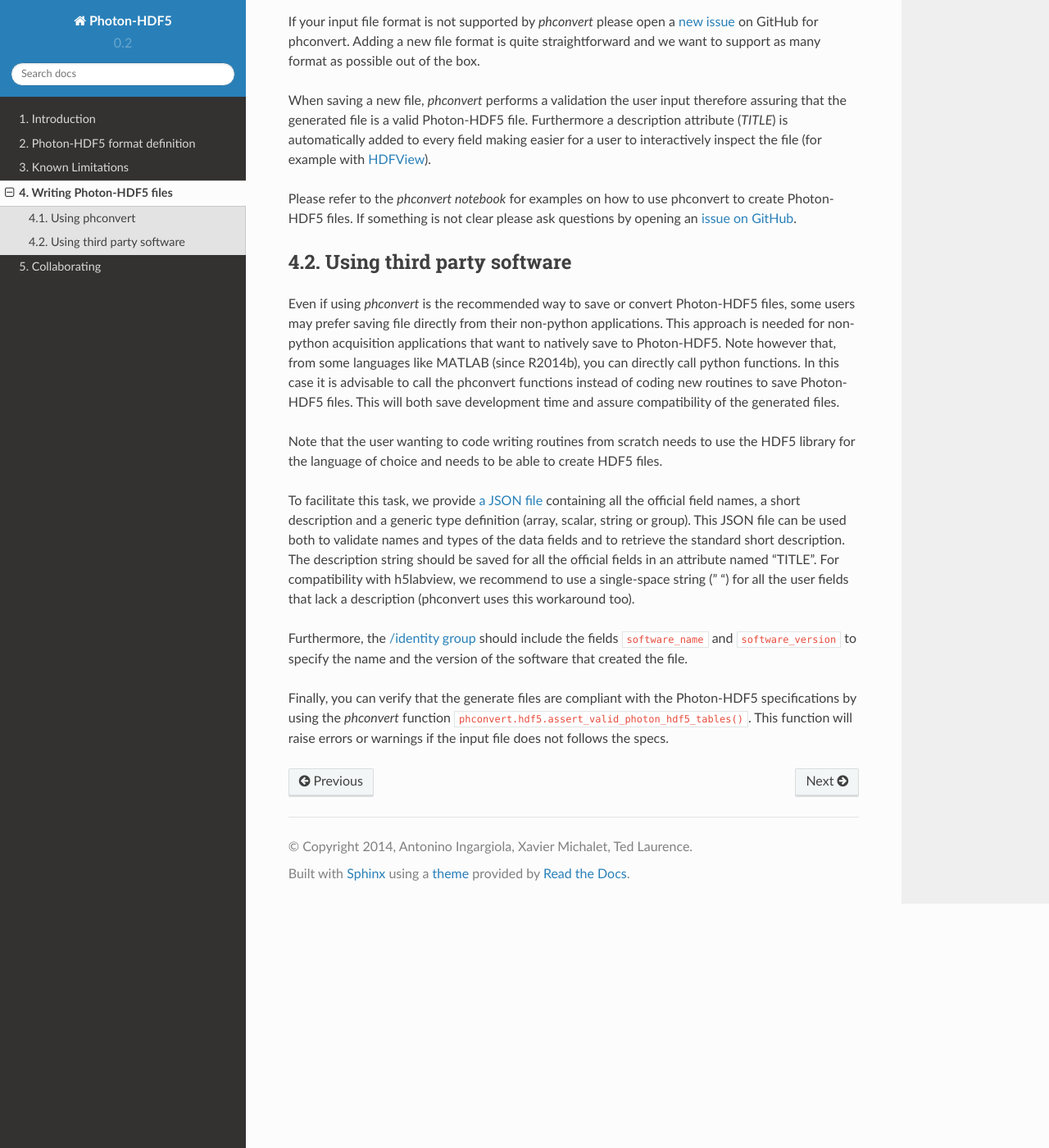
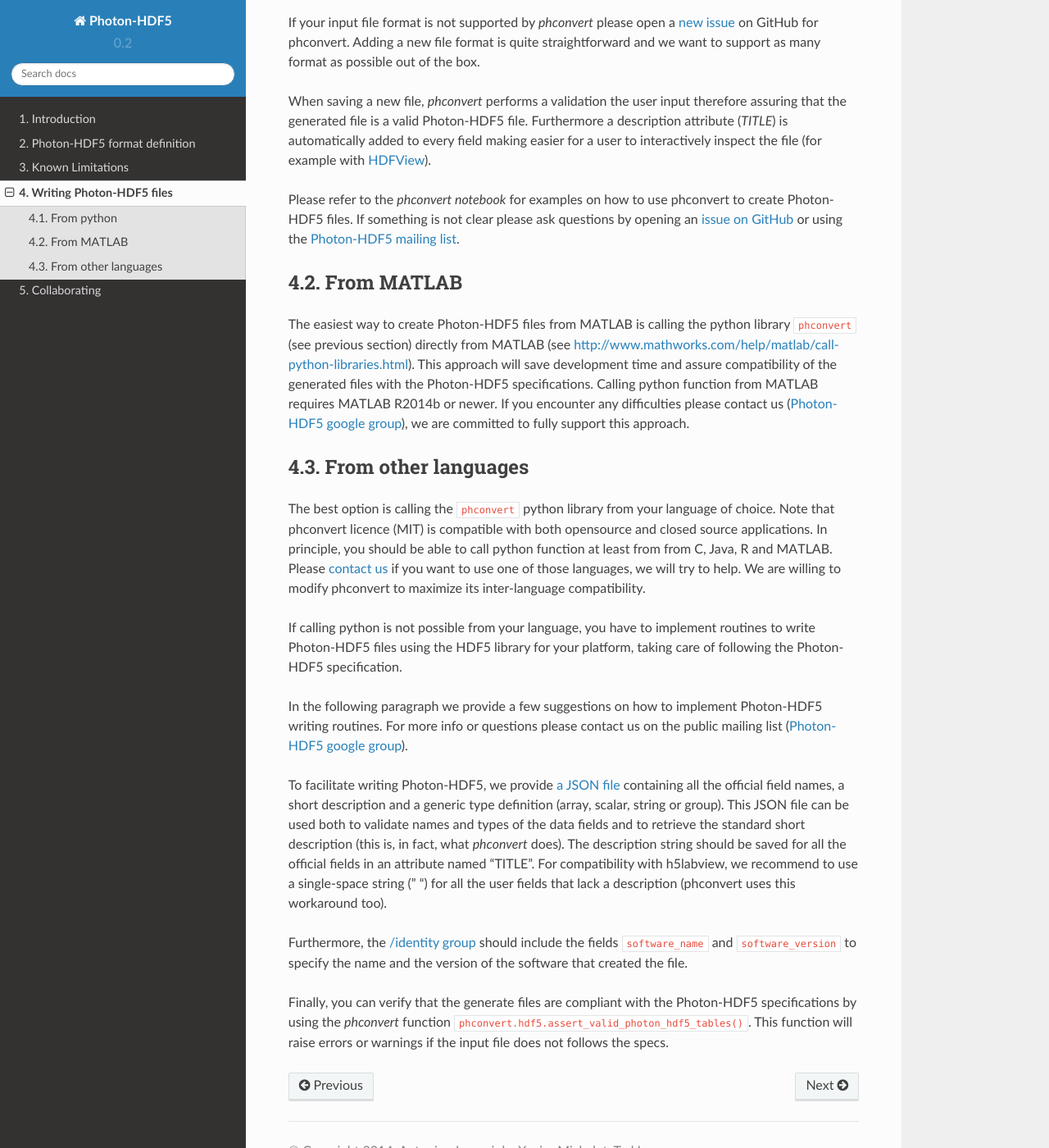
Before and after one commit to Photon-HDF5/photon-hdf5, a Sphinx documentation site: the page built from docs/writing.rst, in a window 1280 px wide and 1400 px high, scrolled down 417 px. Shown: the whole window at 82% size. Built offline with Sphinx 7.4.7 and the Read the Docs theme 2.0.0, drawn with Linux system fonts in a browser that asks for light colours; some of the changed text lies outside the part shown.

Commit message:
More info on writing Photon-HDF5 files

```diff
--- a/docs/writing.rst
+++ b/docs/writing.rst
@@ -10,10 +10,10 @@ However, some user may want to save Photon-HDF5 files directly from an
 acquisition software not written in python (as opposed to converting the files
 later on). Both use cases are illustrated below.
 
-Using phconvert
----------------
+From python
+-----------
 
-Users wanting to convert existing files to Photon-HDF5 can use phconvert.
+Python users can convert existing files to Photon-HDF5 with ``phconvert``.
 `phconvert homepage <http://photon-hdf5.github.io/phconvert/>`_ has
 instructions on how to convert files.
 
@@ -30,31 +30,51 @@ field making easier for a user to interactively inspect the file
 
 Please refer to the *phconvert notebook* for examples on how to use phconvert to
 create Photon-HDF5 files. If something is not clear please ask questions
-by opening an `issue on GitHub <https://github.com/Photon-HDF5/phconvert/issues>`_.
+by opening an `issue on GitHub <https://github.com/Photon-HDF5/phconvert/issues>`_
+or using the `Photon-HDF5 mailing list <https://groups.google.com/forum/#!forum/photon-hdf5>`__.
 
 
-Using third party software
---------------------------
+From MATLAB
+-----------
 
-Even if using *phconvert* is the recommended way to save or convert Photon-HDF5
-files, some users may prefer saving file directly from their non-python
-applications. This approach is needed for non-python acquisition
-applications that want to natively save to Photon-HDF5.
-Note however that, from some languages like MATLAB (since R2014b),
-you can directly call python functions.
-In this case it is advisable to call the phconvert functions
-instead of coding new routines to save Photon-HDF5 files. This will both
-save development time and assure compatibility of the generated files.
+The easiest way to create Photon-HDF5 files from MATLAB is calling the
+python library ``phconvert`` (see previous section) directly from MATLAB
+(see `<http://www.mathworks.com/help/matlab/call-python-libraries.html>`__).
+This approach will save development time and assure compatibility
+of the generated files with the Photon-HDF5 specifications.
+Calling python function from MATLAB requires MATLAB R2014b or newer.
+If you encounter any difficulties please contact us
+(`Photon-HDF5 google group <https://groups.google.com/forum/#!forum/photon-hdf5>`__),
+we are committed to fully support this approach.
 
-Note that the user wanting to code writing routines from scratch needs to use
-the HDF5 library for the language of choice and needs to be able to create HDF5 files.
+From other languages
+---------------------
 
-To facilitate this task, we provide
+The best option is calling the ``phconvert`` python library
+from your language of choice. Note that phconvert licence (MIT) is compatible
+with both opensource and closed source applications. In principle,
+you should be able to call python function at least from from C, Java, R
+and MATLAB.
+Please `contact us <https://groups.google.com/forum/#!forum/photon-hdf5>`__
+if you want to use one of those languages, we will try to help.
+We are willing to modify phconvert to maximize its inter-language compatibility.
+
+If calling python is not possible from your language, you have to implement
+routines to write Photon-HDF5 files using the HDF5 library for your platform,
+taking care of following the Photon-HDF5 specification.
+
+In the following paragraph we provide a few suggestions on how to implement
+Photon-HDF5 writing routines. For more info or questions
+please contact us on the public mailing list
+(`Photon-HDF5 google group <https://groups.google.com/forum/#!forum/photon-hdf5>`__).
+
+To facilitate writing Photon-HDF5, we provide
 `a JSON file <https://github.com/Photon-HDF5/phconvert/blob/master/phconvert/specs/photon-hdf5_specs.json>`_
 containing all the official field names, a short description and a generic
 type definition (array, scalar, string or group).
-This JSON file can be used both to
-validate names and types of the data fields and to retrieve the standard short description.
+This JSON file can be used both to validate names and types of the data fields
+and to retrieve the standard short description (this is, in fact, what
+`phconvert` does).
 The description string should be saved for all the official fields in
 an attribute named "TITLE". For compatibility with h5labview, we recommend to
 use a single-space string (" ") for all the user fields that lack a description
```
